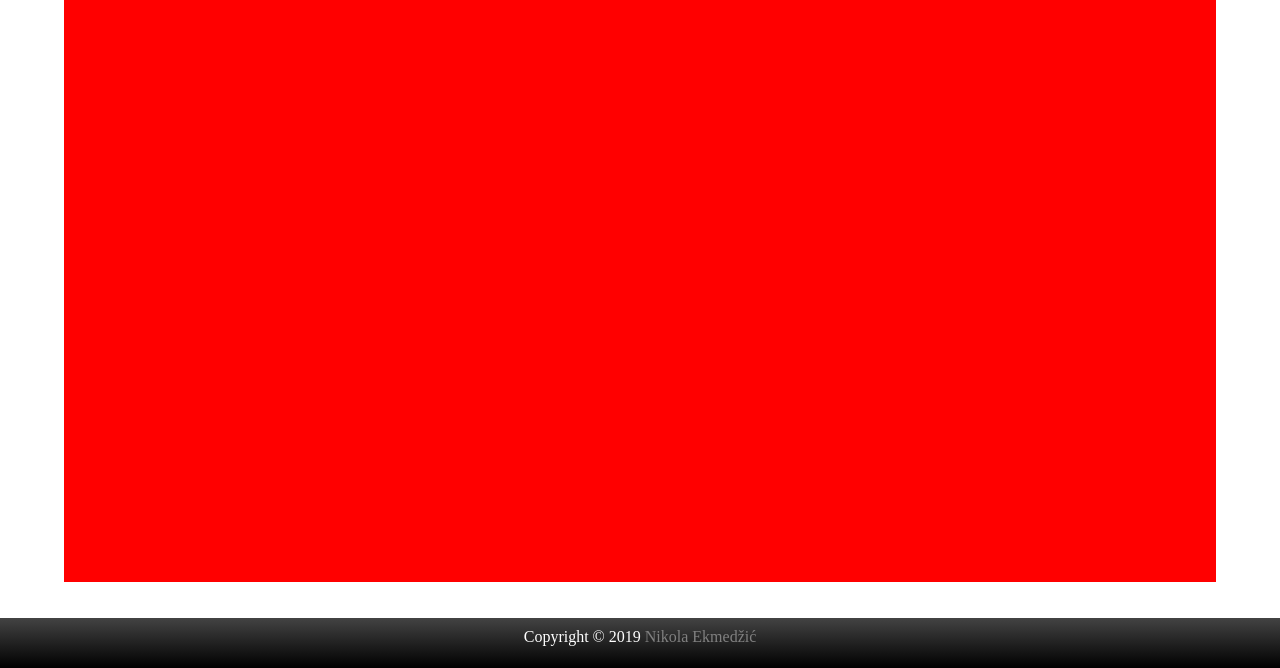
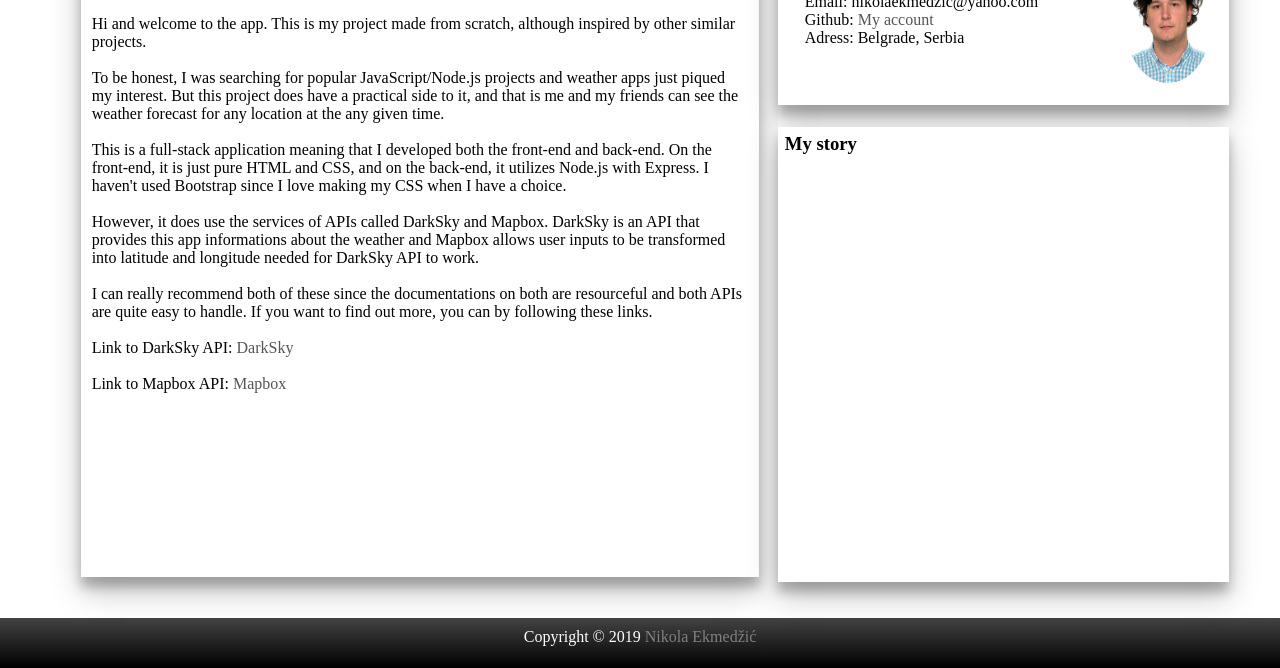
Before and after one commit to nikolae93/Weather_app, a website: page src/About.html in a window 1280 px wide. Shown: the part 142-810 px from the top of the page. Drawn offline with Linux system fonts and the light colour scheme.

Commit message:
Work on the about the app page,mostly finished

```diff
--- a/src/About.html
+++ b/src/About.html
@@ -18,6 +18,75 @@
 
         <div class="container">
 
+             <div class="info_app">
+
+                 <div class="infa">
+                    <h1 class="headapp">About the app</h1>
+                    <p class="txtapp">
+
+            Hi and welcome to the app. This is my project made from scratch, although inspired by other similar projects.
+            <br> <br>
+            To be honest, I was searching for popular JavaScript/Node.js projects and weather apps just piqued my interest.
+            But this project does have a practical side to it, and that is me and my friends can see the weather forecast for
+            any location at the any given time.
+            <br> <br>
+            This is a full-stack application meaning that I developed both the front-end and back-end. On the front-end,
+             it is just pure HTML and CSS, and on the back-end, it utilizes Node.js with Express.
+              I haven't used Bootstrap since I love making my CSS when I have a choice.
+              <br> <br>
+              However, it does use the services of APIs called DarkSky and Mapbox. DarkSky is an API that provides this
+               app informations about the weather and Mapbox allows user inputs to be transformed into latitude and
+                longitude needed for DarkSky API to work.
+                <br> <br>
+                I can really recommend both of these since the documentations on both are resourceful and both
+                 APIs are quite easy to handle. If you want to find out more, you can by following these links.
+
+
+                    </p>
+                    <br>
+
+                 Link to DarkSky API:    <a href="https://darksky.net/dev">DarkSky</a>
+                 <br> <br>
+                 Link to Mapbox API:    <a href="https://www.mapbox.com/">Mapbox</a>
+
+                 </div>
+
+             </div>
+
+            <div class="info_me">
+
+                   <div class="inf_basic">
+
+                         <div class="pers_info_basic">
+
+                             <h4 class="hedd">
+                                 Contact
+                             </h4>
+
+                             <p class="tyt">Email: nikolaekmedzic@yahoo.com</p>
+                             <p class="tyt">Github: <a href="https://github.com/nikolae93">My account</a></p>
+                             <p class="tyt">Adress: Belgrade, Serbia</p>
+
+                         </div>
+
+                         <div class="photo">
+                             <img src="./img/my_photo.jpg">
+                         </div>
+
+
+
+                   </div>
+
+                   <div class="inf_story">
+                     <h3 class="story_head">
+                         My story
+                     </h3>
+
+
+                    </div>
+
+            </div>
+
         </div>
 
      </div>
--- a/src/css/about.css
+++ b/src/css/about.css
@@ -77,11 +77,133 @@ body::-webkit-scrollbar-thumb
 }
 
 .container{
-    background-color: red;
+    background-color: white;
     height: 90%;
     width: 90%;
     align-self: center;
     margin: 0 auto;
+    display: flex;
+
+}
+
+.info_app{
+
+
+     height: 100%;
+     width: 60%;
+
+
+}
+
+.info_me {
+
+    background-color: white;
+    height: 100%;
+    width: 38%;
+    display: flex;
+    flex-direction: column;
+    margin-left: 2%;
+
+}
+
+
+.inf_basic{
+     height:  25%;
+     margin-bottom: 5%;
+     width: 100%;
+     background-color: white;
+     box-shadow: 0 14px 28px rgba(0,0,0,0.25), 0 10px 10px rgba(0,0,0,0.22);
+    padding: 1.5%;
+    display: flex;
+    flex-direction: row;
+}
+
+.inf_story{
+    height:  70%;
+    width: 100%;
+    background-color: white;
+    box-shadow: 0 14px 28px rgba(0,0,0,0.25), 0 10px 10px rgba(0,0,0,0.22);
+    padding: 1.5%;
+}
+
+.pers_info_basic{
+
+  height: 95%;
+  width: 75%;
+  padding: 2.5% 0;
+}
+
+.hedd{
+    font-size: 18px;
+    text-transform: uppercase;
+    letter-spacing: 1px;
+    font-family: 'Josefin Slab', serif;
+    margin-bottom: 20px;
+    margin-left: 20px;
+
+}
+
+.tyt{
+    margin-left: 20px;
+    font-family: 'Josefin Slab', serif;
+}
+
+.tyt a {
+    text-decoration: none;
+    color: #555;
+}
+
+.tyt a:hover {
+    color: black;
+    border-bottom: 1px solid black;
+}
+
+.photo{
+
+    height: 100%;
+    width: 25%;
+    display: flex;
+    justify-content: center;
+    align-items: center;
+}
+
+.photo img{
+    height: 80%;
+    width: 80%;
+    border-radius: 50%;
+
+}
+
+.infa{
+    background-color: white;
+    width: 95%;
+    margin-left: 2.5%;
+    margin-right: 2.5%;
+    height: 95%;
+    margin-top: 1%;
+    margin-bottom: 1%;
+    box-shadow: 0 14px 28px rgba(0,0,0,0.25), 0 10px 10px rgba(0,0,0,0.22);
+    padding: 1.5%;
+
+}
+
+.headapp{
+    font-size: 30px;
+    text-transform: uppercase;
+    letter-spacing: 1px;
+    font-family: 'Josefin Slab', serif;
+    text-align: center;
+    margin-bottom: 30px;
+}
+
+.infa a {
+    text-decoration: none;
+    color: #555;
+}
+
+.infa a:hover {
+    color: black;
+    border-bottom: 1px solid black;
 
 }
 
```
Also changed, not shown: src/img/my_photo.jpg (added).
